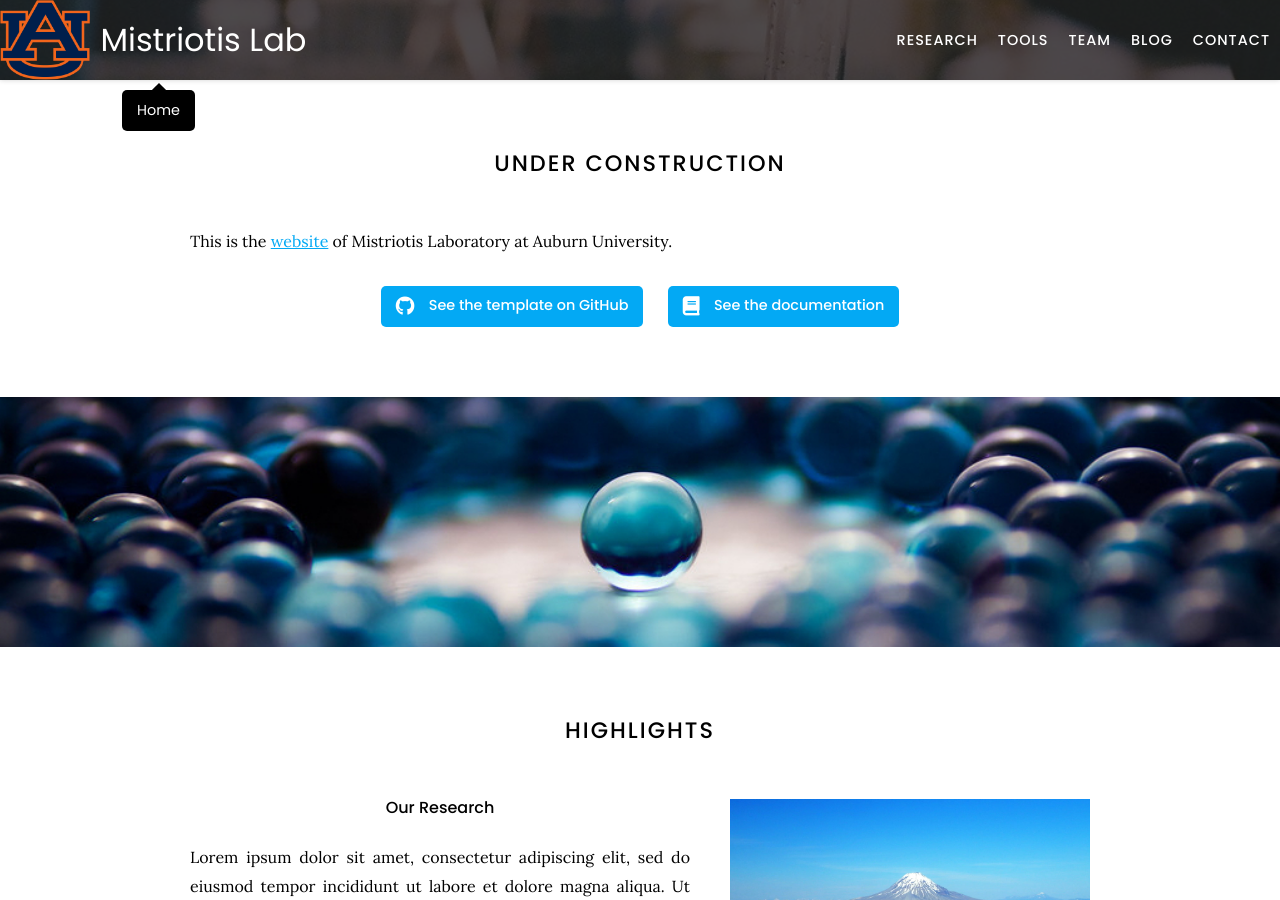
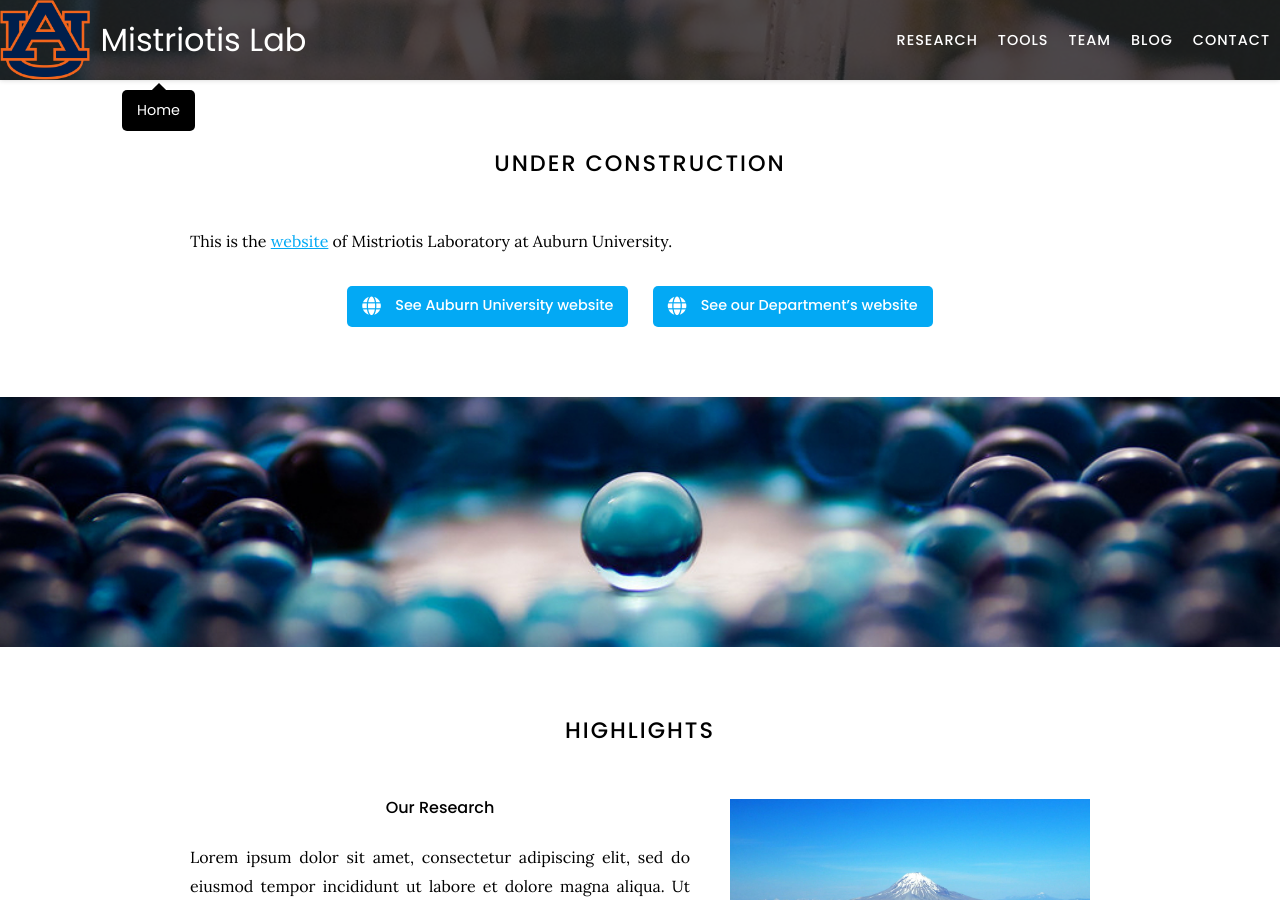
Before and after one commit to mistriotis-lab/mistriotis-lab.github.io, a Jekyll site: the page built from index.md, in a window 1280 px wide and 900 px high. Built offline with Jekyll 4.4.1, drawn with Linux system fonts in a browser that asks for light colours; nearby versions of some CDN libraries.

Commit message:
Update index.md

```diff
--- a/index.md
+++ b/index.md
@@ -16,18 +16,10 @@
 %}
 {%
   include link.html
-  type="github"
+  type=""
   icon=""
-  text="See the template on GitHub"
-  link="greenelab/lab-website-template"
-  style="button"
-%}
-{%
-  include link.html
-  type="docs"
-  icon=""
-  text="See the documentation"
-  link="https://github.com/greenelab/lab-website-template/wiki"
+  text="See our Department's website"
+  link="https://www.eng.auburn.edu/chen/"
   style="button"
 %}
 {:.center}
```
Also changed, not shown: other parts of index.md (+1 -1 lines).
